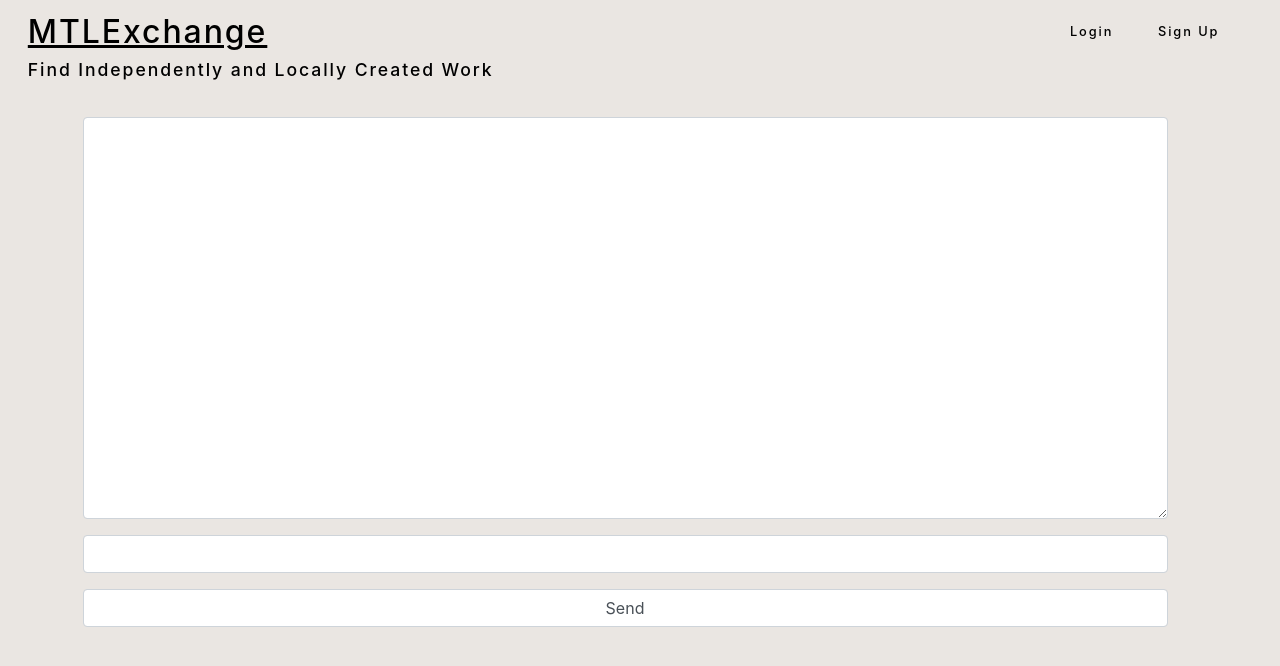
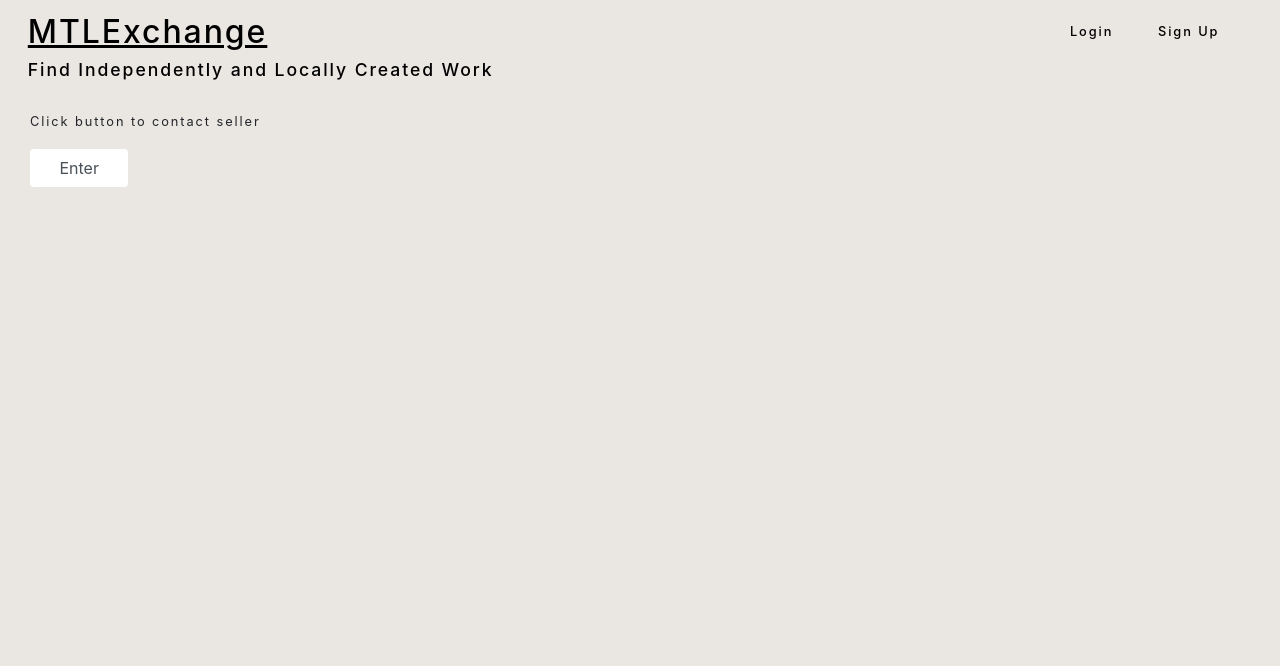
Before and after one commit to ftaoussi/COMP307---Marketplace, a Django app: template chat/templates/chat/index.html in a window 1280 px wide. Shown: the top 666 px of the page. Run offline with Django 3.2, Linux system fonts and the light colour scheme; the template is opened without the code that fills it, so the values that code supplies are empty; parts of the project's set-up code (start-up, migrations or seed data) failed here and were passed over; some libraries are stand-ins or nearby versions.

Commit message:
Add files via upload

```diff
--- a/chat/templates/chat/index.html
+++ b/chat/templates/chat/index.html
@@ -1,44 +1,19 @@
 {% extends 'product_listing/global_template.html' %}
-
 {% block content %}
 
-<div>
-    <textarea id="chat-log" class='form-group form-control' cols="100" rows="16"></textarea>
-    <input id="chat-message-input" class='form-group form-control' type="text" size="100"/>
-    <input id="chat-message-submit" class='form-group form-control' type="button" value="Send"/>
-</div>
+    <div class='chat-container container-fluid row justify-content-start'>
+        <div class='chat-index-group col-12 form-row'>
+            <div class='chat-header col-12 info-label form-group'>Click button to contact seller</div>
+            <div class='chat-enter-button col-12 form-group'>
+                <input id="room-name-submit" class='form-control col-1' type="button" value="Enter">
+            </div>
+        </div>
+    </div>
 
-<script>
-    var chatSocket = new WebSocket(
-        'ws://' + window.location.host +
-        '/ws/chat/' + {{user.id}} + '/');
-
-    chatSocket.onmessage = function(e) {
-        var data = JSON.parse(e.data);
-        var message = data['message'];
-        document.getElementById('chat-log').value += (message + '\n');
-    };
-
-    chatSocket.onclose = function(e) {
-        console.error('Chat socket closed unexpectedly');
-    };
-
-    document.getElementById('chat-message-input').focus();
-    document.getElementById('chat-message-input').onkeyup = function(e) {
-        if (e.keyCode === 13) {
-            document.getElementById('chat-message-submit').click();
-        }
-    };
-
-    document.getElementById('chat-message-submit').onclick = function(e) {
-        var messageInputDom = document.getElementById('chat-message-input');
-        var message = messageInputDom.value;
-        chatSocket.send(JSON.stringify({
-            'message': message
-        }));
-
-        messageInputDom.value = '';
-    };
-</script>
+    <script>
+        document.querySelector('#room-name-submit').onclick = function(e) {
+            window.location.pathname = '/chat/' + {{user.id}} + '/';
+        };
+    </script>
 
 {% endblock %}
```
Also changed, not shown: chat/templates/chat/room.html (added, +49 -0 lines).
